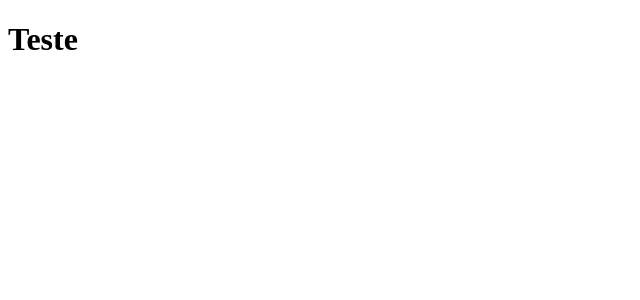
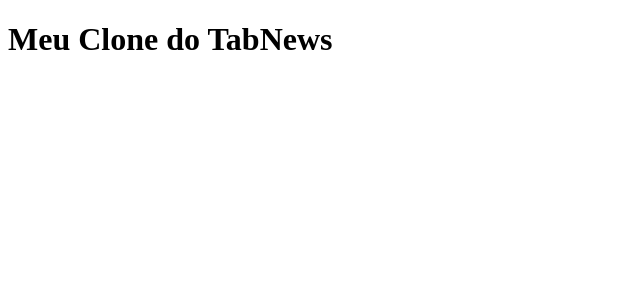
Before and after one commit to ygorevaldt/clone-tabnews, a Next.js app: page / in a window 1280 px wide. Shown: the top 300 px of the page, without its empty margins (0-640 px from the left). Built offline with nearby package versions, Linux system fonts and the light colour scheme.

Commit message:
adiciona pages/index.jsx

```diff
--- a/pages/index.jsx
+++ b/pages/index.jsx
@@ -1,5 +1,5 @@
 export default function Home() {
     return (
-        <h1>Teste</h1>
+        <h1>Meu Clone do TabNews</h1>
     )
 }
```
Also changed, not shown: 1 other file (tests, documents, lock files or other folders).
